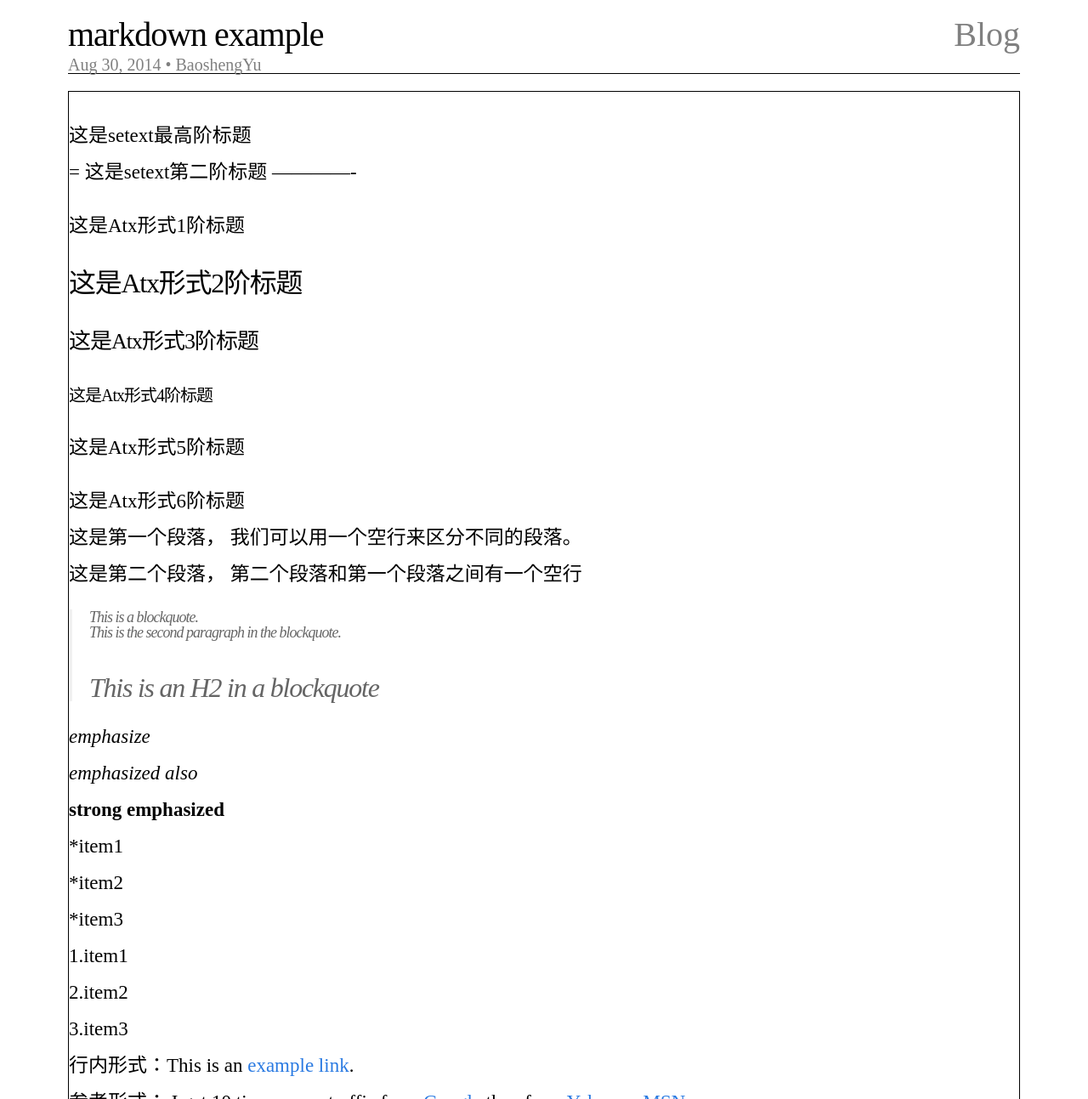
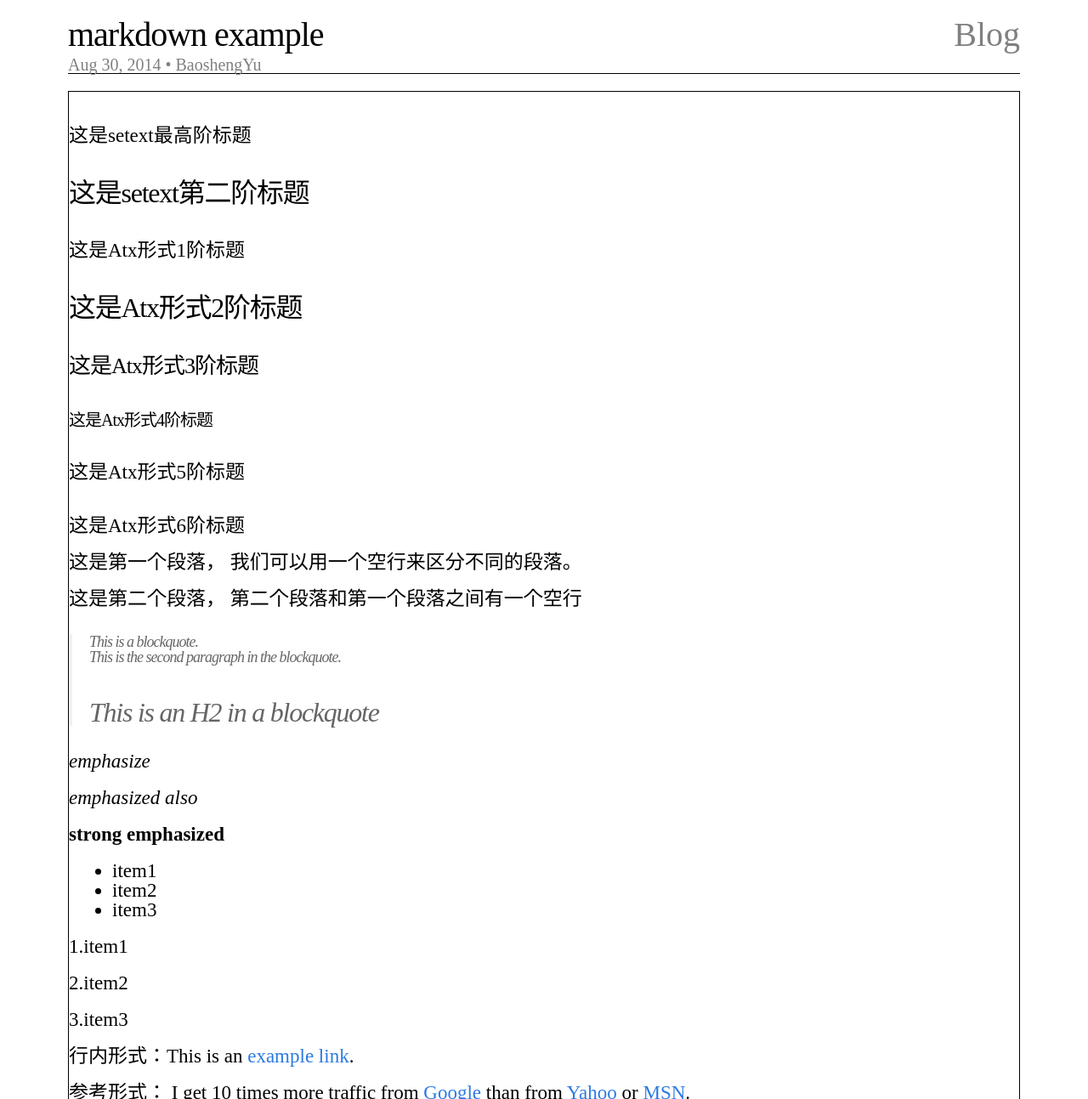
Before and after one commit to codeybs/blog, a Jekyll site: the page built from _posts/2014-08-30-markdown-example .markdown, in a window 1280 px wide and 1400 px high, cut to the strip 0-1293 px from the top of the window. Shown: the whole strip at 85% size. Built offline with Jekyll 4.4.1, drawn with Linux system fonts in a browser that asks for light colours.

Commit message:
new blog

```diff
--- a/_posts/2014-08-30-markdown-example .markdown
+++ b/_posts/2014-08-30-markdown-example .markdown
@@ -20,7 +20,7 @@ Markdown 支持两种标题的语法：
 
 这是setext最高阶标题
 ============
-=
+
 这是setext第二阶标题
 -------------
 
@@ -77,11 +77,11 @@ _emphasized also_
 有序的列表则是使用一般的数字接着一个英文句点作为项目标记
 -->
 
-*item1
++ item1
 
-*item2
++ item2
 
-*item3
++ item3
 
 1.item1
 
```
Also changed, not shown: image/test.jpg (added).
